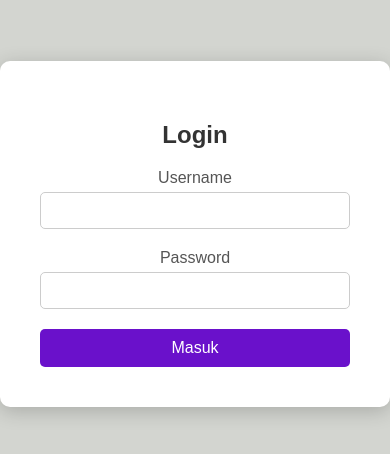
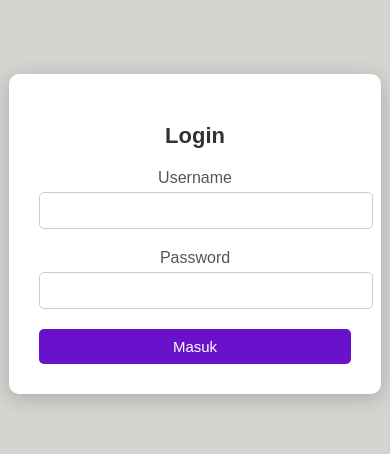
Before and after one commit to gipari14/b-b1, a plain HTML site: page login.html in a window 390 px wide. Shown: the part 188-642 px from the top of the page. Drawn offline with Linux system fonts and the light colour scheme.

Commit message:
Update login.css

```diff
--- a/login.css
+++ b/login.css
@@ -1,4 +1,4 @@
-* {
+{
     box-sizing: border-box;
 }
 
@@ -64,3 +64,48 @@ button {
 button:hover {
     background-color: #2575fc;
 }
+
+
+@media (max-width: 600px) {
+    .container {
+        padding: 20px;
+        width: 90%;
+    }
+
+    .login-form h2 {
+        font-size: 20px;
+    }
+
+    button {
+        padding: 8px;
+        font-size: 14px;
+    }
+}
+
+
+@media (max-width: 900px) {
+    .container {
+        padding: 30px;
+        width: 80%;
+    }
+
+    .login-form h2 {
+        font-size: 22px;
+    }
+
+    button {
+        padding: 9px;
+        font-size: 15px;
+    }
+}
+
+
+@media (min-width: 901px) {
+    .container {
+        width: 400px;
+    }
+
+    .login-form h2 {
+        font-size: 24px; /* Ukuran font h2 untuk desktop */
+    }
+}
```
